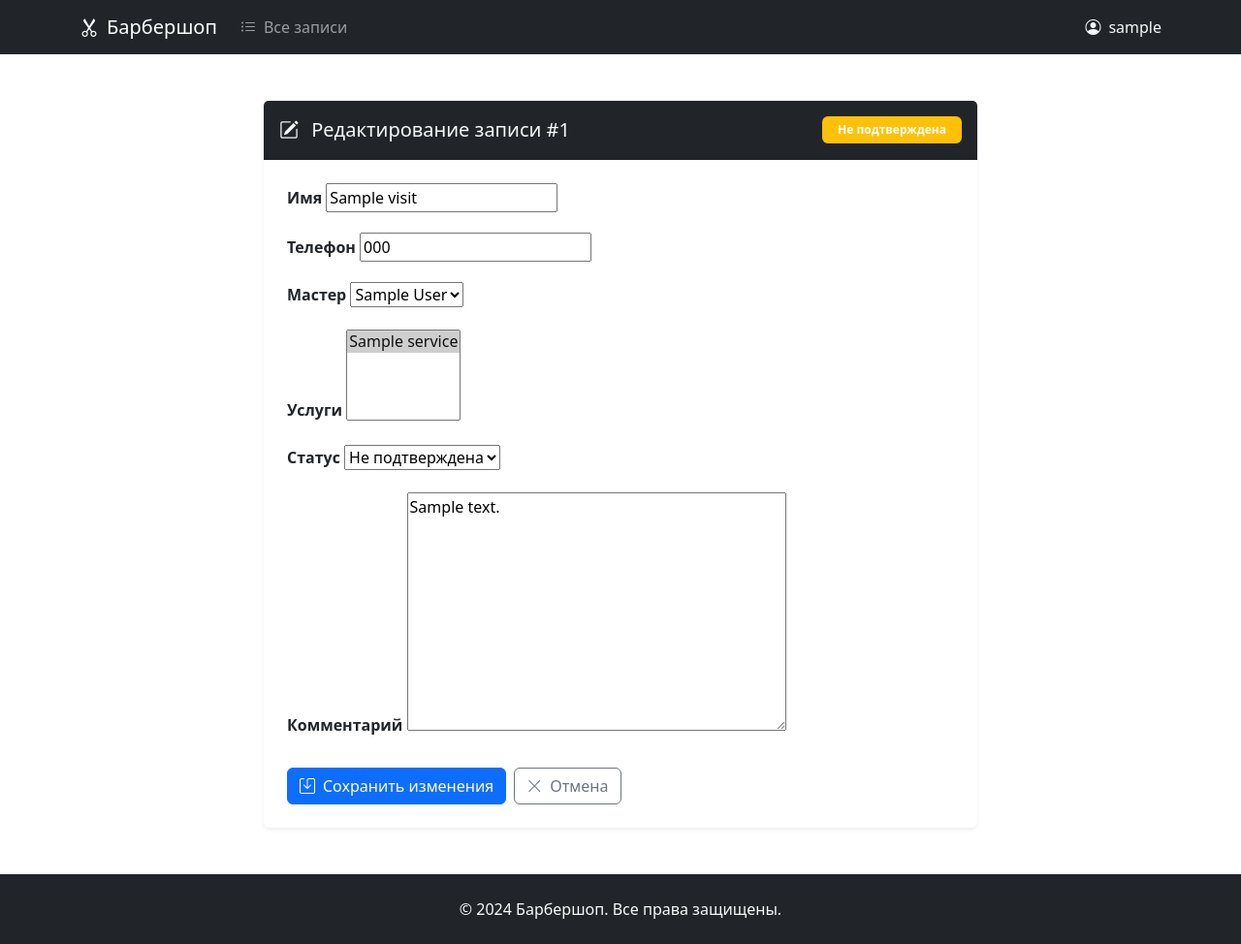
After one commit to AlikOsta/BarberShop, a Django app: page /visits/1/edit/ in a window 1280 px wide. The commit adds this page. Shown: the whole page at 97% size. Run offline with Django 5.2, Linux system fonts and the light colour scheme; a user stored in the database is signed in; tables that the repository leaves empty hold one stand-in row (values such as "Sample post").

Commit message:
Детальное отображение записи и редактирование их

```diff
--- /dev/null
+++ b/app/templates/app/visit_edit.html
@@ -0,0 +1,74 @@
+{% extends 'app/base.html' %}
+{% load static %}
+
+{% block title %}Редактирование записи #{{ visit.id }}{% endblock %}
+
+{% block navigation %}
+<nav class="navbar navbar-expand-lg navbar-dark bg-dark">
+    <div class="container">
+        <a class="navbar-brand" href="/"><i class="bi bi-scissors me-2"></i>Барбершоп</a>
+        <button class="navbar-toggler" type="button" data-bs-toggle="collapse" data-bs-target="#navbarNav">
+            <span class="navbar-toggler-icon"></span>
+        </button>
+        <div class="collapse navbar-collapse" id="navbarNav">
+            <ul class="navbar-nav me-auto">
+                <li class="nav-item">
+                    <a class="nav-link" href="{% url 'app:visit_list' %}">
+                        <i class="bi bi-list-ul me-2"></i>Все записи
+                    </a>
+                </li>
+            </ul>
+            <div class="navbar-text text-light">
+                <i class="bi bi-person-circle me-2"></i>{{ request.user.username }}
+            </div>
+        </div>
+    </div>
+</nav>
+{% endblock %}
+
+{% block content %}
+<div class="container py-5">
+    <div class="row justify-content-center">
+        <div class="col-md-8">
+            <div class="card border-0 shadow-sm">
+                <div class="card-header bg-dark text-light d-flex justify-content-between align-items-center py-3">
+                    <h5 class="mb-0">
+                        <i class="bi bi-pencil-square me-2"></i>
+                        Редактирование записи #{{ visit.id }}
+                    </h5>
+                    <span class="badge {% if visit.status == 0 %}bg-warning
+                               {% elif visit.status == 1 %}bg-success
+                               {% elif visit.status == 2 %}bg-danger
+                               {% else %}bg-info{% endif %} px-3 py-2">
+                        {{ visit.get_status_display }}
+                    </span>
+                </div>
+                <div class="card-body p-4">
+                    <form method="post">
+                        {% csrf_token %}
+                        {% for field in form %}
+                        <div class="mb-3">
+                            <label class="form-label fw-bold">{{ field.label }}</label>
+                            {{ field }}
+                            {% if field.errors %}
+                            <div class="alert alert-danger mt-2">
+                                {{ field.errors }}
+                            </div>
+                            {% endif %}
+                        </div>
+                        {% endfor %}
+                        <div class="d-flex gap-2 mt-4">
+                            <button type="submit" class="btn btn-primary">
+                                <i class="bi bi-save me-2"></i>Сохранить изменения
+                            </button>
+                            <a href="{{ request.META.HTTP_REFERER|default:'/' }}" class="btn btn-outline-secondary">
+                                <i class="bi bi-x-lg me-2"></i>Отмена
+                            </a>
+                        </div>
+                    </form>
+                </div>
+            </div>
+        </div>
+    </div>
+</div>
+{% endblock %}
--- a/app/urls.py
+++ b/app/urls.py
@@ -13,5 +13,7 @@ urlpatterns = [
     path('masters/', views.MasterListView.as_view(), name='master_list'),
     path('masters/<int:pk>/', views.MasterDetailView.as_view(), name='master_detail'),
     path('visits/', views.VisitListView.as_view(), name='visit_list'),
+    path('visits/<int:pk>/', views.VisitDetailView.as_view(), name='visit_detail'),
+    path('visits/<int:pk>/edit/', views.VisitEditView.as_view(), name='visit_edit'),
 
     ] + static(settings.MEDIA_URL, document_root=settings.MEDIA_ROOT)
--- a/app/views.py
+++ b/app/views.py
@@ -1,8 +1,8 @@
 from django.shortcuts import render, redirect
-from django.contrib.auth.mixins import UserPassesTestMixin
+from django.core.paginator import EmptyPage
 from django.db.models import Q
-
-from django.views.generic import ListView, DetailView, View, CreateView, TemplateView
+from django.urls import reverse_lazy
+from django.views.generic import ListView, DetailView, View, CreateView, TemplateView, UpdateView
 from .forms import VisitForm
 from .models import Master, Service, Visit
 
@@ -79,3 +79,27 @@ class VisitListView(ListView):
         if visit_id and new_status:
             Visit.objects.filter(id=visit_id).update(status=new_status)
         return redirect('app:visit_list')
+
+
+
+class VisitDetailView(DetailView):
+    model = Visit
+    template_name = 'app/visit_detail.html'
+    context_object_name = 'visit'
+
+    def dispatch(self, request, *args, **kwargs):
+        if not request.user.is_staff:
+            return redirect('app:index')
+        return super().dispatch(request, *args, **kwargs)
+
+
+class VisitEditView(UpdateView):
+    model = Visit
+    template_name = 'app/visit_edit.html'
+    fields = ['name', 'phone', 'master', 'services', 'status', 'comment']
+    success_url = reverse_lazy('app:visit_list')
+
+    def dispatch(self, request, *args, **kwargs):
+        if not request.user.is_staff:
+            return redirect('app:index')
+        return super().dispatch(request, *args, **kwargs)
```
Also changed, not shown: app/templates/app/visit_detail.html (added, +90 -0 lines), app/templates/app/visit_list.html (+11 -4 lines).
